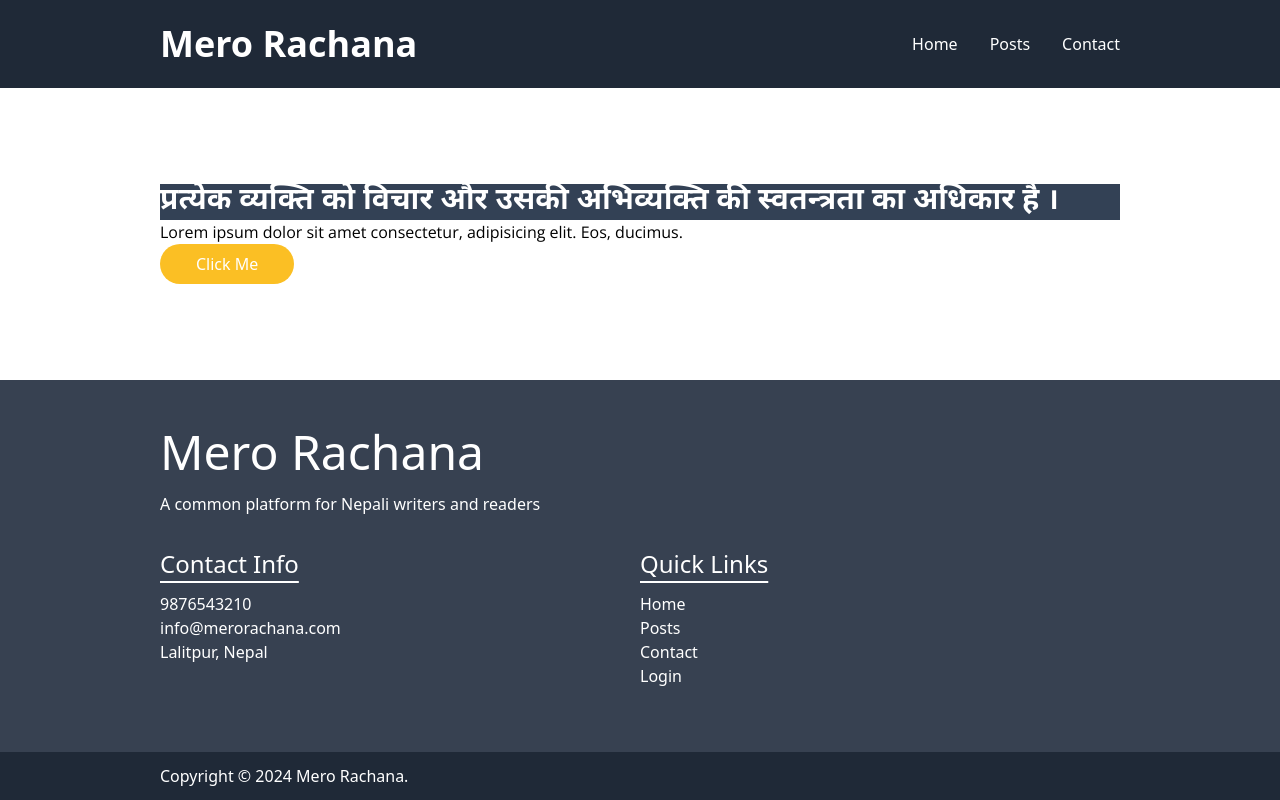
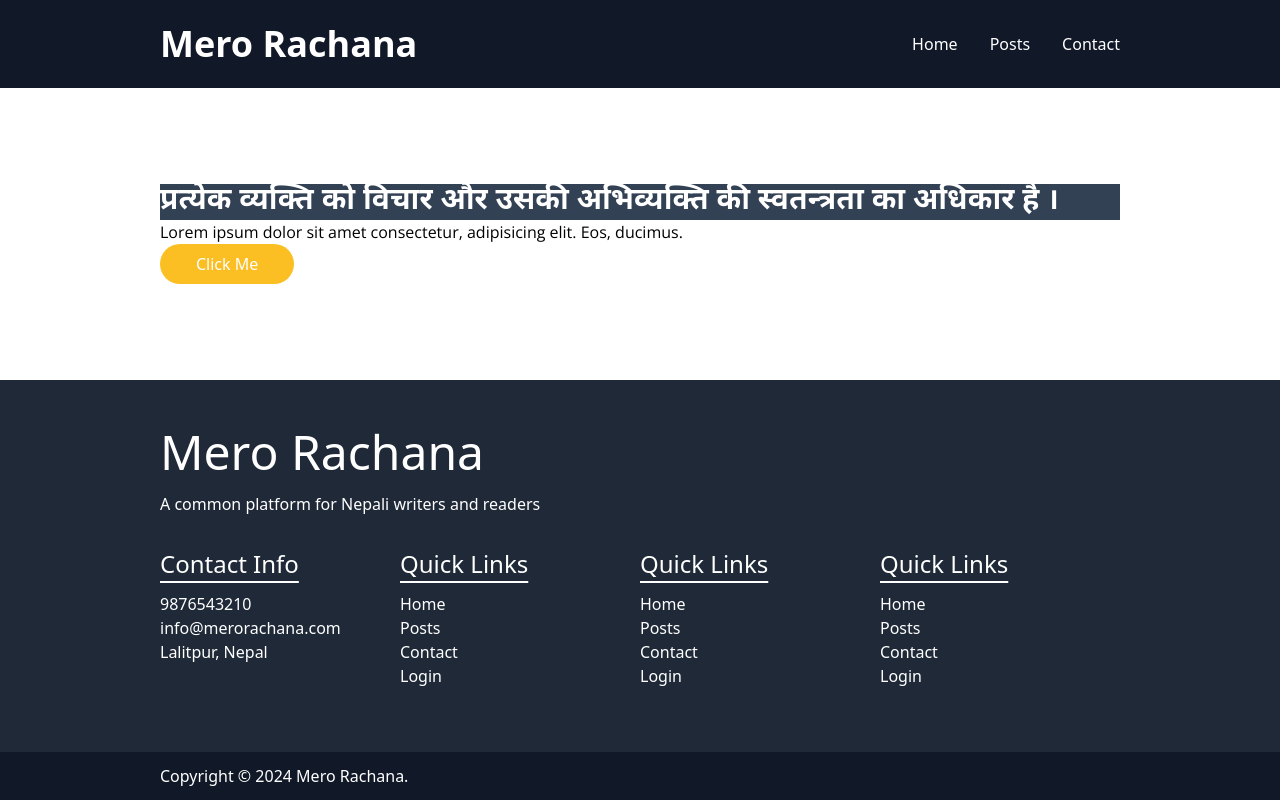
Before and after one commit to aeliyadevs/mero-rachana, a React (Vite) app: page / in a window 1280 px wide. Built offline with nearby package versions, Linux system fonts and the light colour scheme.

Commit message:
add archive and single page templates and heading-two component

```diff
--- a/src/App.tsx
+++ b/src/App.tsx
@@ -3,12 +3,14 @@ import "./App.css";
 import Home from "./pages/Home";
 import DefaultLayout from "./layouts/DefaultLayout";
 import NotFound from "./pages/NotFound";
+import Posts from "./pages/Posts";
 function App() {
   return (
     <BrowserRouter>
       <Routes>
         <Route path="/" element={<DefaultLayout />}>
           <Route index element={<Home />} />
+          <Route path="/posts" element={<Posts />} />
           <Route path="*" element={<NotFound />} />
         </Route>
       </Routes>
--- a/src/components/Footer.tsx
+++ b/src/components/Footer.tsx
@@ -1,6 +1,6 @@
 const Footer = () => {
   return (
-    <footer className="w-full bg-gray-700 text-white">
+    <footer className="w-full bg-gray-800 text-white">
       <div className="w-9/12 mx-auto mb-4 pt-12">
         <p className="text-5xl mb-4">Mero Rachana</p>
         <p className="pb-4">A common platform for Nepali writers and readers</p>
@@ -27,8 +27,30 @@ const Footer = () => {
             <li>Login</li>
           </ul>
         </nav>
+        <nav className="w-2/4">
+          <h2 className="mb-3 text-2xl underline underline-offset-8">
+            Quick Links
+          </h2>
+          <ul>
+            <li>Home</li>
+            <li>Posts</li>
+            <li>Contact</li>
+            <li>Login</li>
+          </ul>
+        </nav>
+        <nav className="w-2/4">
+          <h2 className="mb-3 text-2xl underline underline-offset-8">
+            Quick Links
+          </h2>
+          <ul>
+            <li>Home</li>
+            <li>Posts</li>
+            <li>Contact</li>
+            <li>Login</li>
+          </ul>
+        </nav>
       </div>
-      <div className="w-full bg-gray-800 py-3">
+      <div className="w-full bg-gray-900 py-3">
         <div className="w-9/12 mx-auto">Copyright © 2024 Mero Rachana.</div>
       </div>
     </footer>
--- a/src/components/Header.tsx
+++ b/src/components/Header.tsx
@@ -2,7 +2,7 @@ import { Link } from "react-router-dom";
 
 const Header = () => {
   return (
-    <header className="w-full bg-gray-800 flex justify-between text-white py-6">
+    <header className="w-full bg-gray-900 flex justify-between text-white py-6">
       <div className="w-9/12 mx-auto flex justify-between">
         <div className="logo">
           <h1 className="text-4xl font-bold">Mero Rachana</h1>
--- /dev/null
+++ b/src/components/ul/HeadingTwo.tsx
@@ -0,0 +1,9 @@
+interface ComponentProps {
+  heading: string;
+}
+const HeadingTwo: React.FC<ComponentProps> = ({ heading }) => {
+  return (
+    <h2 className="text-slate-900 text-4xl font-bold capitalize">{heading}</h2>
+  );
+};
+export default HeadingTwo;
--- a/src/pages/Home/index.tsx
+++ b/src/pages/Home/index.tsx
@@ -1,6 +1,4 @@
-import { Link } from "react-router-dom";
-import PrimaryButton from "../../components/PrimaryButton";
-import NotFound from "../NotFound";
+import PrimaryButton from "../../components/ul/PrimaryButton";
 
 const Home = () => {
   return (
--- a/src/pages/Posts/index.tsx
+++ b/src/pages/Posts/index.tsx
@@ -0,0 +1,10 @@
+import Archive from "../../templates/Archive";
+
+const Posts = () => {
+  return (
+    <>
+      <Archive type="post" />
+    </>
+  );
+};
+export default Posts;
--- /dev/null
+++ b/src/templates/Archive.tsx
@@ -0,0 +1,15 @@
+import HeadingTwo from "../components/ul/HeadingTwo";
+
+interface ComponentProps {
+  type: string;
+}
+
+const Archive: React.FC<ComponentProps> = ({ type }) => {
+  return (
+    <section className="w-9/12 mx-auto">
+      <HeadingTwo heading={"All " + type + "s"} />
+      <div></div>
+    </section>
+  );
+};
+export default Archive;
--- /dev/null
+++ b/src/templates/Single.tsx
@@ -0,0 +1,7 @@
+interface ComponentProps {
+  type: string;
+}
+const Single: React.FC<ComponentProps> = ({ type }) => {
+  return <>Single {type}</>;
+};
+export default Single;
```
Also changed, not shown: src/components/ul/PrimaryButton.tsx (renamed from src/components/PrimaryButton.tsx).
